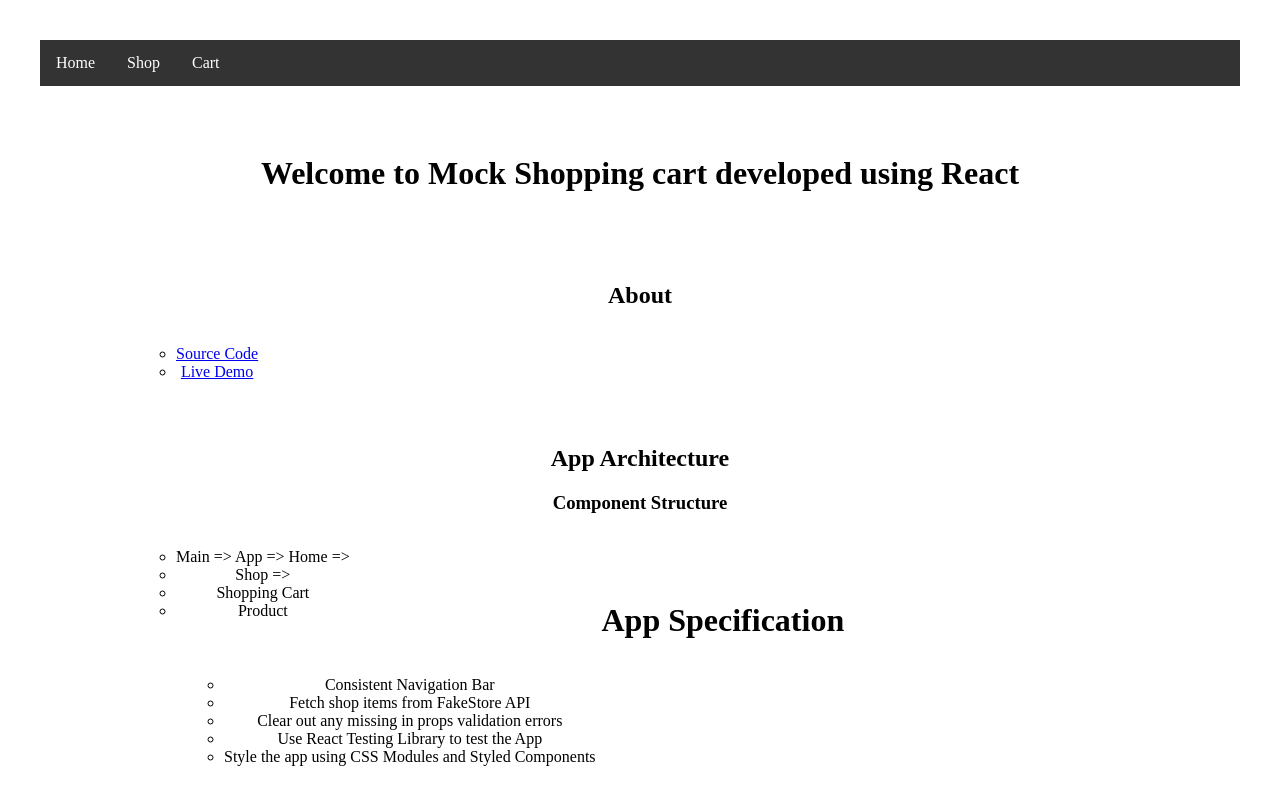
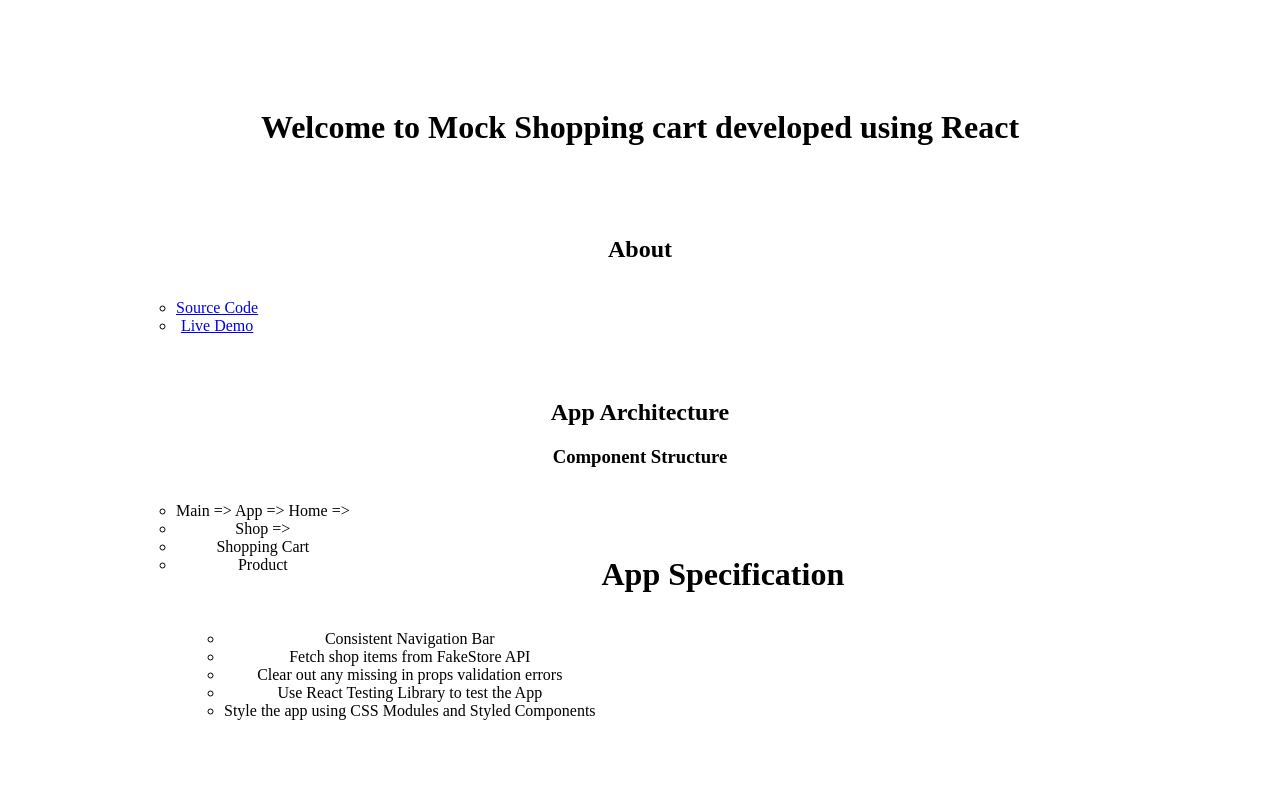
Before and after one commit to amaldevelops/shopping-cart, a React (Vite) app: page /Home in a window 1280 px wide. Shown: the top 804 px of the page. Built offline with nearby package versions, Linux system fonts and the light colour scheme.

Commit message:
Moved Routes to a separate file

```diff
--- a/src/components/Navigation/Navigation.jsx
+++ b/src/components/Navigation/Navigation.jsx
@@ -1,13 +1,15 @@
 import { Link } from "react-router-dom";
 
 import NavigationCSS from "./Navigation.module.css";
+
+
 function Navigation() {
   return (
     <div className={NavigationCSS.navigationBar}>
       {/* <Link to="Home">Home</Link> */}
       {/* <Link to="Home">Home</Link> */}
       <ul>
-        {/* <li><Link to="home">Home</Link></li> */}
+        <li><Link to="../Home">Home</Link></li>
         <li>
           <a href="Home">Home</a>
         </li>
--- /dev/null
+++ b/src/components/Routes.jsx
@@ -0,0 +1,27 @@
+import App from "./App";
+import Home from "./Home/Home";
+import Shop from "./Shop/Shop";
+import ShoppingCart from "./ShoppingCart/ShoppingCart";
+import Navigation from "./Navigation/Navigation";
+
+const routes = [
+  {
+    path: "/",
+    element: <App />,
+    errorElement: <App />,
+  },
+  {
+    path: "Home",
+    element: <Home />,
+  },
+  {
+    path: "Shop",
+    element: <Shop />,
+  },
+  {
+    path: "ShoppingCart",
+    element: <ShoppingCart />,
+  },
+];
+
+export default routes;
--- a/src/components/main.jsx
+++ b/src/components/main.jsx
@@ -2,37 +2,19 @@ import { StrictMode } from "react";
 import { createRoot } from "react-dom/client";
 import { createBrowserRouter, RouterProvider } from "react-router-dom";
 
-// import './index.css'
+import routes from "./Routes";
+
+const router = createBrowserRouter(routes);
+
 import App from "./App";
 import Home from "./Home/Home";
 import Shop from "./Shop/Shop";
 import ShoppingCart from "./ShoppingCart/ShoppingCart";
 import Navigation from "./Navigation/Navigation";
 
-const router = createBrowserRouter([
-  {
-    path: "/",
-    // element:<App/>,
-    element: <Home />,
-    errorElement: <Home />,
-  },
-  {
-    path: "Home",
-    element: <Home />,
-  },
-  {
-    path: "Shop",
-    element: <Shop />,
-  },
-  {
-    path: "ShoppingCart",
-    element: <ShoppingCart />,
-  },
-]);
-
 createRoot(document.getElementById("root")).render(
   <StrictMode>
-    <Navigation />
+    {/* <Navigation /> */}
     <RouterProvider router={router} />
   </StrictMode>
 );
```
